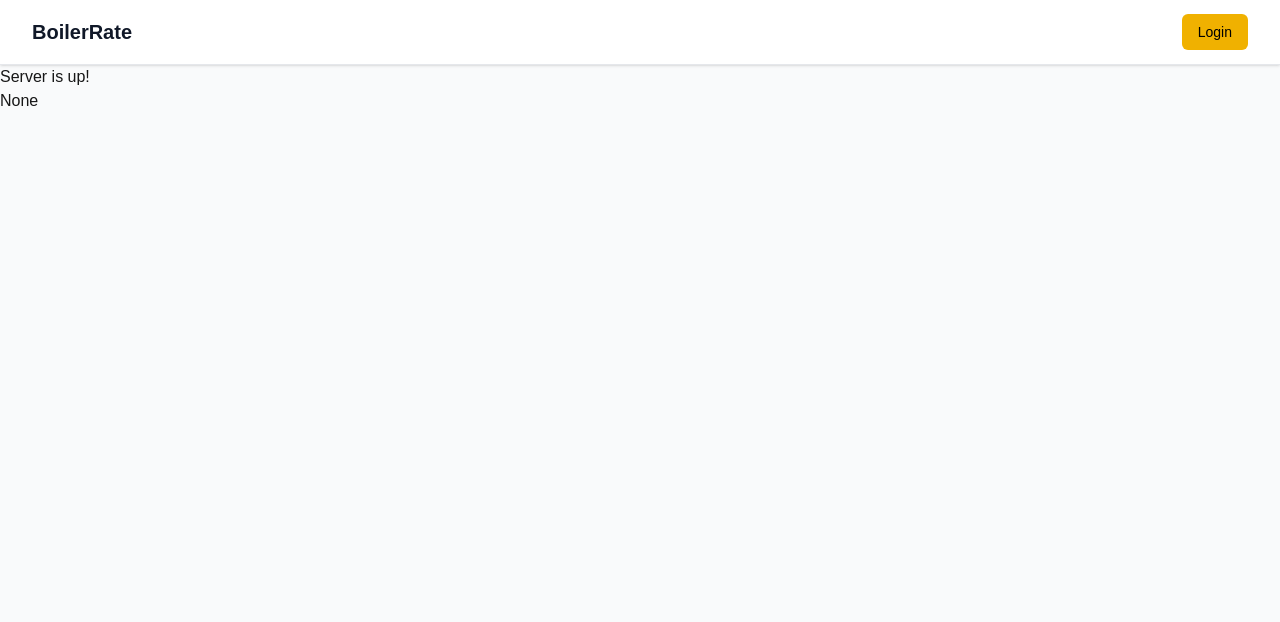
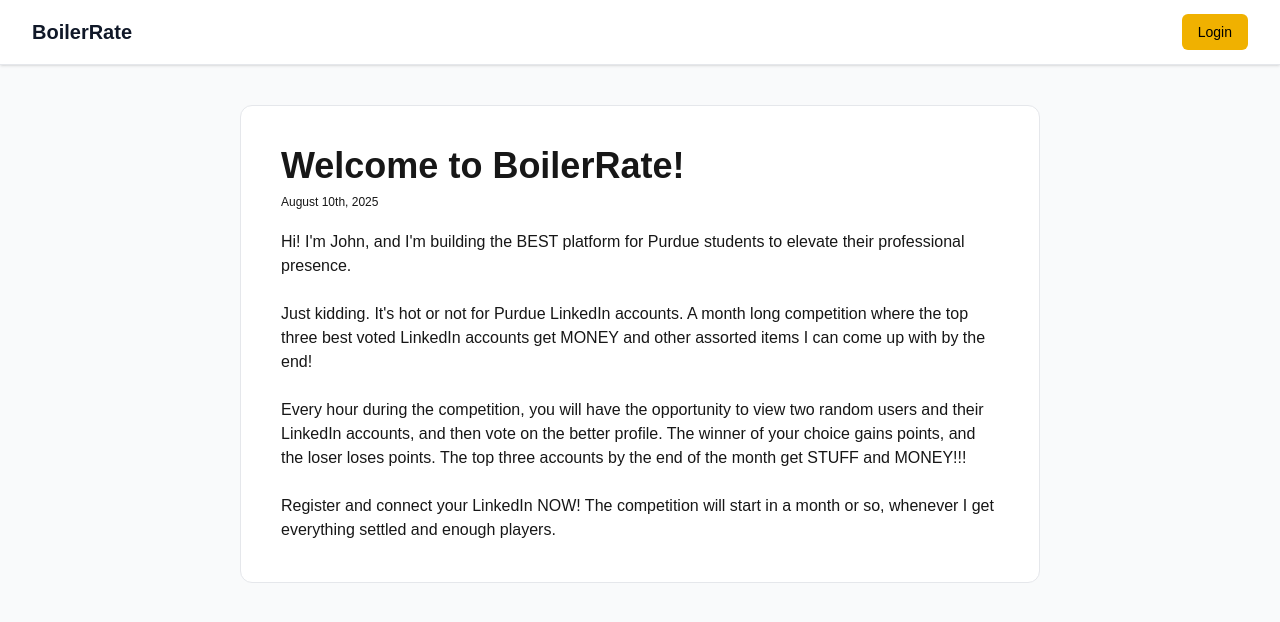
Before and after one commit to JohnSwiftC/boilerrate-front, a Next.js app: page / in a window 1280 px wide. Shown: the top 622 px of the page. Built offline with nearby package versions, Linux system fonts and the light colour scheme.

Commit message:
Welcome message

```diff
--- a/src/app/page.tsx
+++ b/src/app/page.tsx
@@ -18,12 +18,32 @@ const Root = () => {
   }
 
   return (
-    <div className="flex flex-col">
-      <div>
-        Server is up!
-      </div>
-      <div>
-        {getEmail(user)}
+    <div className="flex flex-col items-center p-10">
+      <div className="bg-white rounded-xl border border-gray-200 w-full sm:w-11/12 md:w-4/5 lg:w-3/4 xl:w-2/3 mx-auto p-6 sm:p-10">
+        <div className="text-4xl font-bold">
+          Welcome to BoilerRate!
+        </div>
+        <sub>August 10th, 2025</sub>
+
+        <div className='mt-5'>
+          <p>
+            Hi! I'm John, and I'm building the BEST platform for Purdue students to elevate their professional presence.
+          </p>
+          <br></br>
+          <p>
+            Just kidding. It's hot or not for Purdue LinkedIn accounts. A month long competition where the top three best voted LinkedIn accounts get MONEY and other
+            assorted items I can come up with by the end!
+          </p>
+          <br></br>
+          <p>
+            Every hour during the competition, you will have the opportunity to view two random users and their LinkedIn accounts, and then vote on the better profile.
+            The winner of your choice gains points, and the loser loses points. The top three accounts by the end of the month get STUFF and MONEY!!!
+          </p>
+          <br></br>
+          <p>
+            Register and connect your LinkedIn NOW! The competition will start in a month or so, whenever I get everything settled and enough players.
+          </p>
+        </div>
       </div>
     </div>
   )
```
